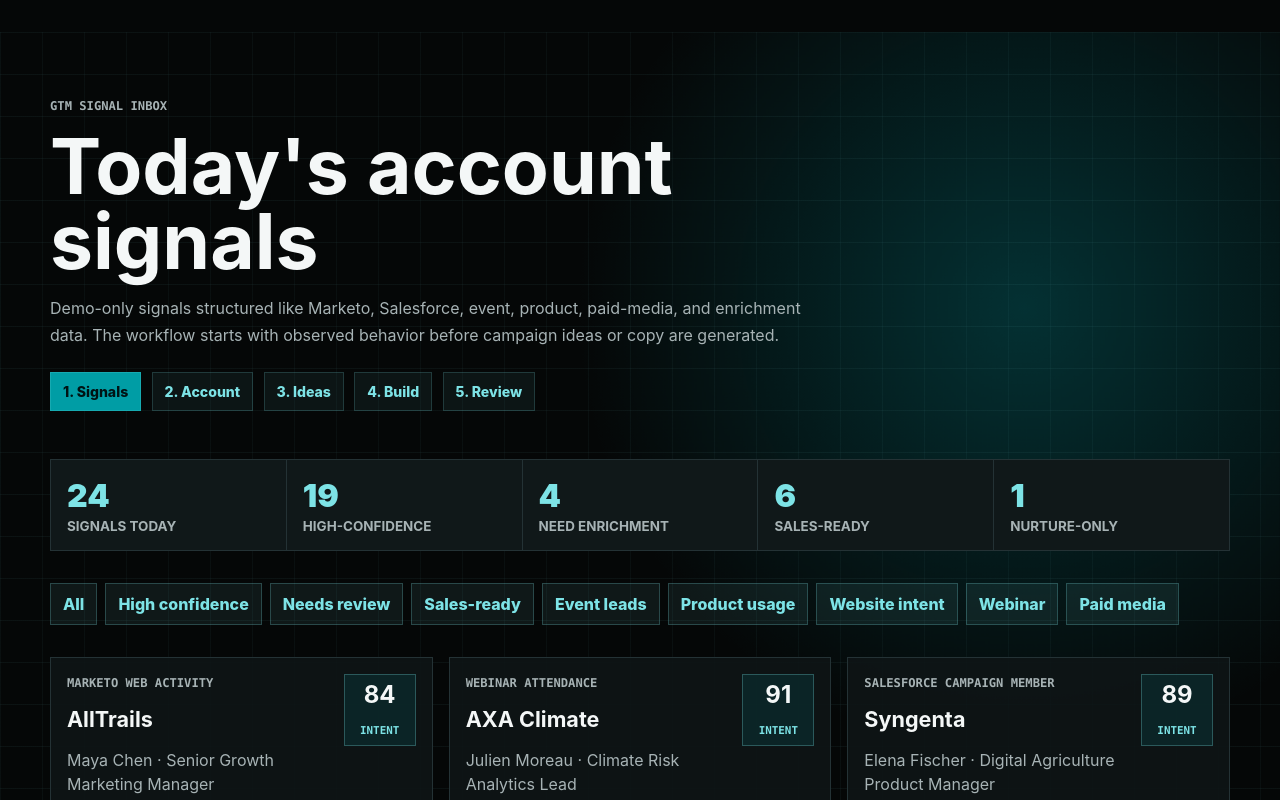
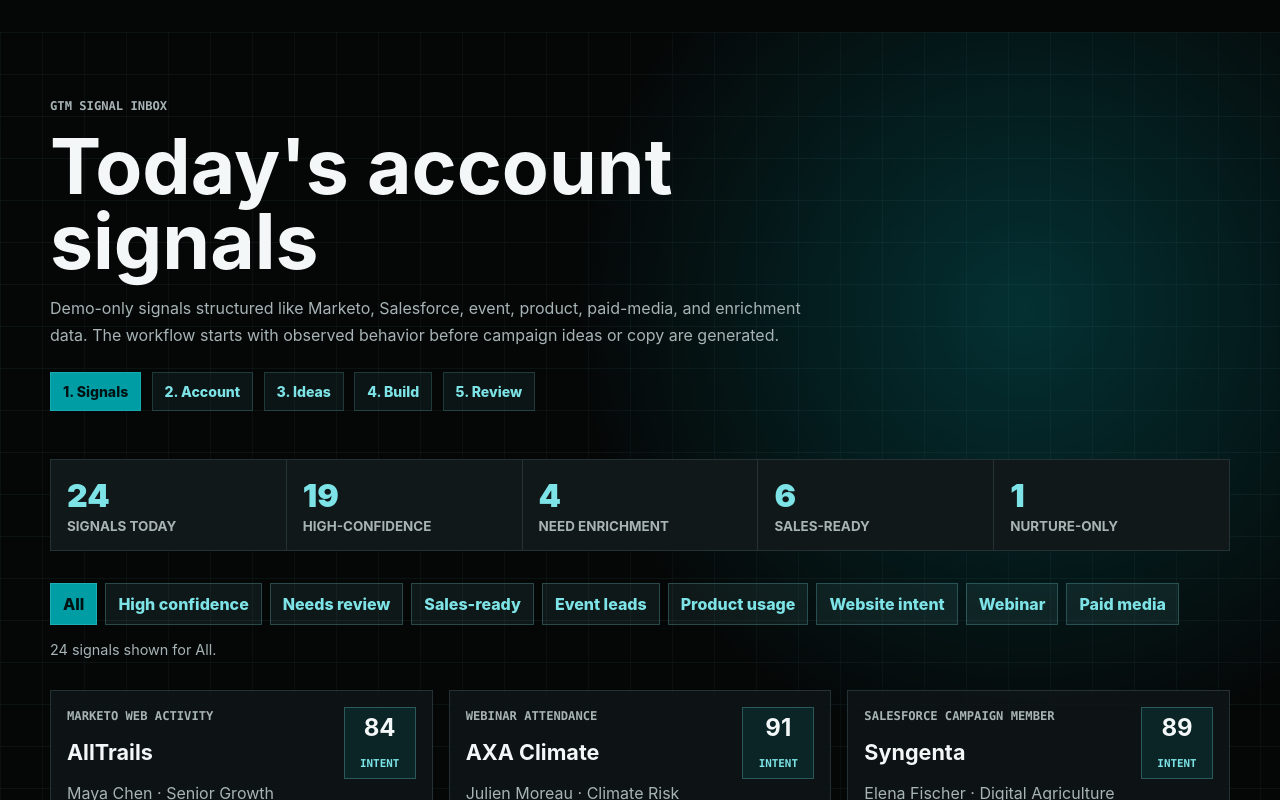
Before and after one commit to akankshalksingh/planet-campaign-brief-agent, a Next.js app: page /signals in a window 1280 px wide. Shown: the top 800 px of the page. Built offline with nearby package versions, Linux system fonts and the light colour scheme.

Commit message:
Fix signal inbox filters

```diff
--- a/app/globals.css
+++ b/app/globals.css
@@ -873,6 +873,18 @@
   text-decoration: none;
 }
 
+.filterBar .selected {
+  background: var(--planet-cyan);
+  color: #001314;
+}
+
+.filterResultCount {
+  width: min(1180px, calc(100% - 2rem));
+  margin: -1rem auto 1rem;
+  color: var(--planet-muted);
+  font-size: 0.9rem;
+}
+
 .primaryLink {
   display: inline-flex;
   justify-content: center;
--- a/app/signals/page.tsx
+++ b/app/signals/page.tsx
@@ -1,4 +1,7 @@
+"use client";
+
 import Link from "next/link";
+import { useState } from "react";
 import { leadSignals } from "@/lib/signals";
 
 const filters = [
@@ -11,12 +14,27 @@
   "Website intent",
   "Webinar",
   "Paid media"
-];
+] as const;
+
+type SignalFilter = (typeof filters)[number];
 
 const highConfidence = leadSignals.filter((signal) => signal.confidence === "High" || signal.confidence === "Very High");
 const needsReview = leadSignals.filter((signal) => signal.status === "Needs Enrichment" || signal.status === "Manual Review");
 const salesReady = leadSignals.filter((signal) => signal.status === "Sales Ready");
 const nurtureOnly = leadSignals.filter((signal) => signal.status === "Nurture Only");
+
+function matchesFilter(signal: (typeof leadSignals)[number], filter: SignalFilter) {
+  if (filter === "All") return true;
+  if (filter === "High confidence") return signal.confidence === "High" || signal.confidence === "Very High";
+  if (filter === "Needs review") return signal.status === "Needs Enrichment" || signal.status === "Manual Review";
+  if (filter === "Sales-ready") return signal.status === "Sales Ready";
+  if (filter === "Event leads") return signal.source.includes("Event") || signal.source.includes("SplashThat") || signal.source.includes("CSV");
+  if (filter === "Product usage") return signal.source === "Product Freemium App";
+  if (filter === "Website intent") return signal.source === "Marketo Web Activity" || signal.source === "Website Demo Form";
+  if (filter === "Webinar") return signal.source === "Webinar Attendance" || signal.source === "Salesforce Campaign Member";
+  if (filter === "Paid media") return signal.source === "LinkedIn Paid" || signal.source === "Google Ads" || signal.source === "Organic Social";
+  return true;
+}
 
 function SignalCard({ signal }: { signal: (typeof leadSignals)[number] }) {
   return (
@@ -48,6 +66,9 @@
 }
 
 export default function SignalInboxPage() {
+  const [activeFilter, setActiveFilter] = useState<SignalFilter>("All");
+  const filteredSignals = leadSignals.filter((signal) => matchesFilter(signal, activeFilter));
+
   return (
     <main>
       <section className="signalHero">
@@ -77,11 +98,25 @@
       </section>
 
       <section className="filterBar" aria-label="Signal filters">
-        {filters.map((filter) => <button type="button" key={filter}>{filter}</button>)}
+        {filters.map((filter) => (
+          <button
+            type="button"
+            key={filter}
+            className={activeFilter === filter ? "selected" : ""}
+            onClick={() => setActiveFilter(filter)}
+            aria-pressed={activeFilter === filter}
+          >
+            {filter}
+          </button>
+        ))}
+      </section>
+
+      <section className="filterResultCount">
+        <p>{filteredSignals.length} signal{filteredSignals.length === 1 ? "" : "s"} shown for {activeFilter}.</p>
       </section>
 
       <section className="signalGrid">
-        {leadSignals.map((signal) => <SignalCard key={signal.id} signal={signal} />)}
+        {filteredSignals.map((signal) => <SignalCard key={signal.id} signal={signal} />)}
       </section>
     </main>
   );
```
